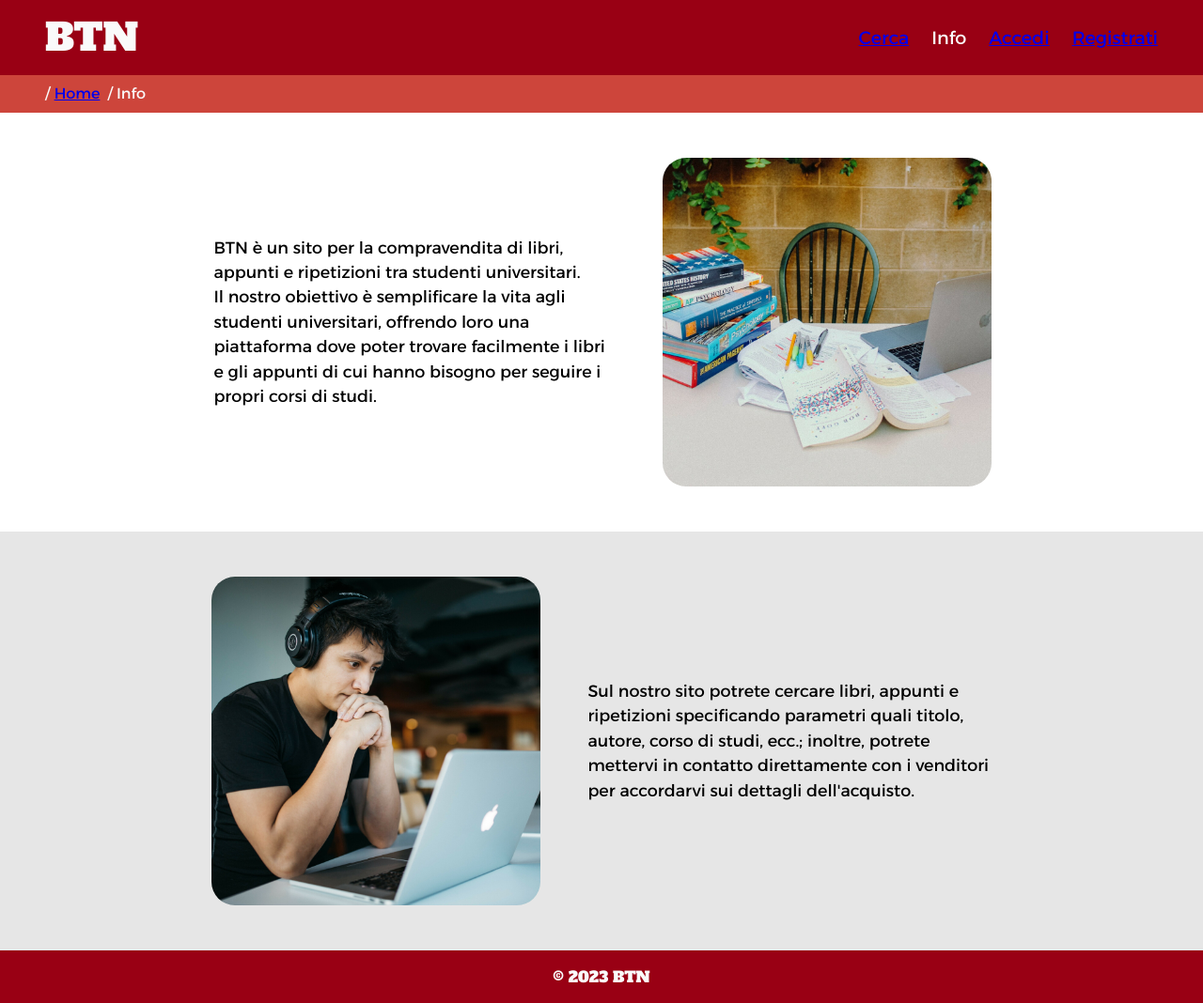
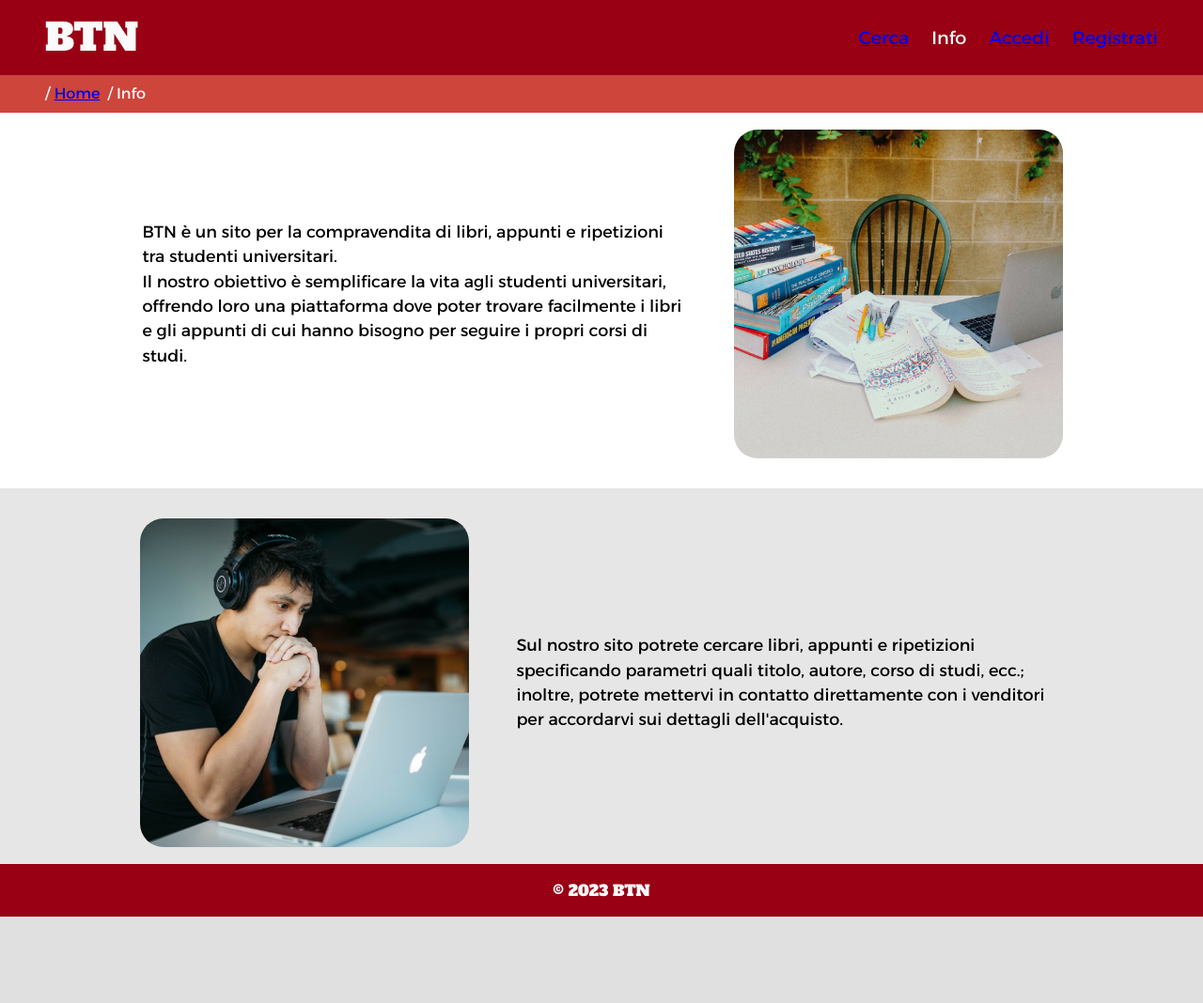
Before and after one commit to andreibobirica/BTN-books-tutoring-notes, a PHP site: page /info.php in a window 1280 px wide. Shown: the whole page at 94% size. After the commit the page ends 976 px from the top, so only its background shows below. Run offline with PHP 8.4, Linux system fonts and the light colour scheme.

Commit message:
Fix info

```diff
--- a/contents/info_content.html
+++ b/contents/info_content.html
@@ -1,50 +1,58 @@
 <!DOCTYPE html>
 <html lang="it">
-
     <head>
-    <meta charset="UTF-8">
-    <meta http-equiv="X-UA-Compatible" content="IE=edge">
-    <meta name="viewport" content="width=device-width, initial-scale=1.0">
-    <meta name="description"
-        content="Cerca libri, appunti e ripetizioni e mettiti in contatto direttamente con i venditori">
-    <meta name="keywords" content="BTN, informazioni">
-    <link rel="stylesheet" href="style.css">
+        <meta charset="UTF-8" />
+        <meta http-equiv="X-UA-Compatible" content="IE=edge" />
+        <meta name="viewport" content="width=device-width, initial-scale=1.0" />
+        <meta
+            name="description"
+            content="Cerca libri, appunti e ripetizioni e mettiti in contatto direttamente con i venditori"
+        />
+        <meta name="keywords" content="BTN, informazioni" />
+        <link rel="stylesheet" href="style.css" />
         <script src="./scripts/main_script.js"></script>
         <title>BTN - Informazioni</title>
     </head>
 
-<body>
+    <body id="info">
         <php-header />
         <main>
-        <section id="info">
-            <img src="./assets/imgs/studyoutside_square.jpg" class="sectionimg" />
+            <section id="description">
+                <img
+                    src="./assets/imgs/studyoutside_square.jpg"
+                    class="sectionimg"
+                />
                 <div class="text">
-                <p><abbr title="Book Tutoring Notes">BTN</abbr> è un sito per la compravendita di libri, appunti e ripetizioni tra studenti
-                    universitari.</p>
-                <p>Il nostro obiettivo è semplificare la vita agli studenti universitari, offrendo loro una piattaforma
-                    dove poter trovare facilmente i libri e gli appunti di cui hanno bisogno per seguire i propri corsi
-                    di
-                    studi.</p>
+                    <p>
+                        <abbr title="Book Tutoring Notes">BTN</abbr> è un sito
+                        per la compravendita di libri, appunti e ripetizioni tra
+                        studenti universitari.
+                    </p>
+                    <p>
+                        Il nostro obiettivo è semplificare la vita agli studenti
+                        universitari, offrendo loro una piattaforma dove poter
+                        trovare facilmente i libri e gli appunti di cui hanno
+                        bisogno per seguire i propri corsi di studi.
+                    </p>
                 </div>
             </section>
             <section id="disclaimer">
-            <img src="./assets/imgs/studyingheadphones_square.jpg" class="sectionimg" />
+                <img
+                    src="./assets/imgs/studyingheadphones_square.jpg"
+                    class="sectionimg"
+                />
                 <div class="text">
                     <p>
-                    Sul nostro sito potrete cercare libri, appunti e ripetizioni specificando parametri quali titolo,
-                    autore, corso di studi, ecc.; inoltre, potrete mettervi in contatto direttamente con i venditori per
-                    accordarvi sui dettagli dell'acquisto.</p>
-
-                <!-- <p>
-                    Vi ricordiamo che <abbr title="Book Tutoring Notes">BTN</abbr> non si occupa di gestire l'acquisto finale ma solo di fare da vetrina per
-                    gli annunci di libri, appunti e ripetizioni in vendita. Vogliamo offrire un punto di incontro tra
-                    venditori
-                    e acquirenti, che rimangono responsabili delle trattative e dell'acquisto finale.</p> -->
+                        Sul nostro sito potrete cercare libri, appunti e
+                        ripetizioni specificando parametri quali titolo, autore,
+                        corso di studi, ecc.; inoltre, potrete mettervi in
+                        contatto direttamente con i venditori per accordarvi sui
+                        dettagli dell'acquisto.
+                    </p>
                 </div>
             </section>
         </main>
 
         <php-footer />
     </body>
-
 </html>
--- a/style.css
+++ b/style.css
@@ -271,34 +271,42 @@ footer p {
 }
 
 /* INFO */
-#info > img,
-#disclaimer > img {
+#info img {
     display: none;
 }
 
-#info {
-    background-image: url("./assets/imgs/studyoutside.jpg");
+#info main {
+    display: flex;
+    flex-direction: column;
+    height: 100%;
+    justify-content: center;
+}
+
+#info section {
+    display: flex;
+    height: 100%;
+    align-items: center;
+    justify-content: center;
+    padding: 0.5em;
     background-size: cover;
     background-position: center;
 }
 
-.text {
-    padding: 1.5em;
-    border-radius: 10px;
+#info .text {
+    line-height: 1.75em;
+    background-color: rgba(230, 230, 230, 0.85);
+    padding: 1em;
+    margin: unset;
+    border-radius: 20px;
+    font-size: 1.1em;
 }
 
-#info .text {
-    background-color: rgba(250, 250, 250, 0.85);
+#description {
+    background-image: url("./assets/imgs/studyoutside.jpg");
 }
 
 #disclaimer {
     background-image: url("./assets/imgs/studyingheadphones.jpg");
-    background-size: cover;
-    background-position: center;
-}
-
-#disclaimer .text {
-    background-color: rgba(230, 230, 230, 0.85);
 }
 
 /* RISULTATI */
@@ -685,12 +693,8 @@ dd {
     }
 
     /* INFO */
-    #info {
-        flex-direction: row-reverse;
-    }
-
-    .text {
-        padding: 1.5em 3em;
+    #info .text {
+        width: 60%;
     }
 
     /* SINGOLO ANNUNCIO */
@@ -750,25 +754,28 @@ dd {
     }
 
     /* INFO */
-    #info,
+    #description {
+        flex-direction: row-reverse;
+    }
+
+    .text {
+        padding: 1.5em 3em;
+    }
+
+    #description,
     #disclaimer {
-        display: flex;
-        justify-content: center;
-        align-items: center;
         padding-top: 1.5em;
         padding-bottom: 1.5em;
     }
 
-    #info > img,
-    #disclaimer > img {
+    #info img {
         display: inline;
         border-radius: 25px;
         margin: 1.5em;
         height: 350px;
     }
 
-    #info,
-    #disclaimer {
+    #info section {
         background-image: none;
     }
 
@@ -776,7 +783,7 @@ dd {
         background-color: var(--bg-alt);
     }
 
-    #info .text,
+    #description .text,
     #disclaimer .text {
         background-color: rgba(230, 230, 230, 0);
         padding-left: 1.5em;
@@ -928,7 +935,7 @@ dd {
     }
 
     /* INFO */
-    #info .text,
+    #description .text,
     #disclaimer .text {
         font-size: 1.1em;
     }
@@ -1026,7 +1033,7 @@ dd {
 
     /* INFO */
     #disclaimer,
-    #info {
+    #description {
         padding: 1.5em 10em;
         margin: auto;
     }
```
Also changed, not shown: other parts of style.css (+13 -13 lines). Lines whose indentation alone changed are shown as unchanged.
